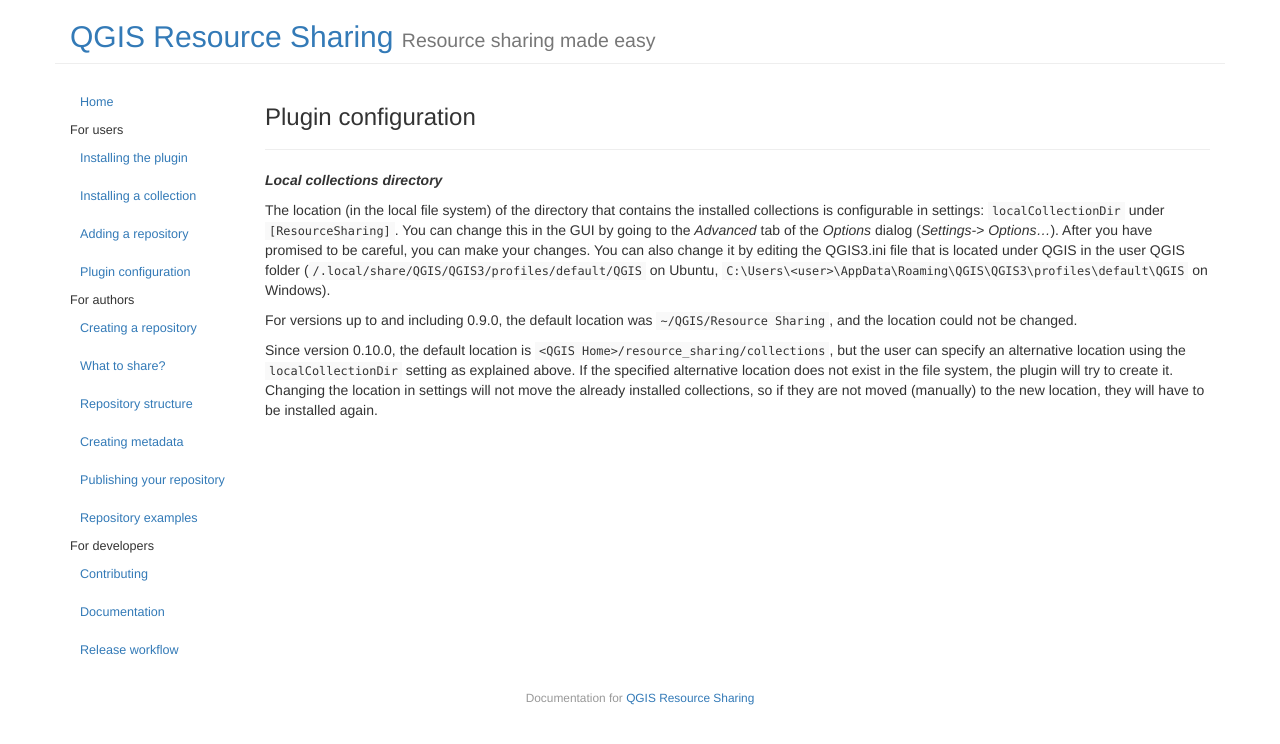
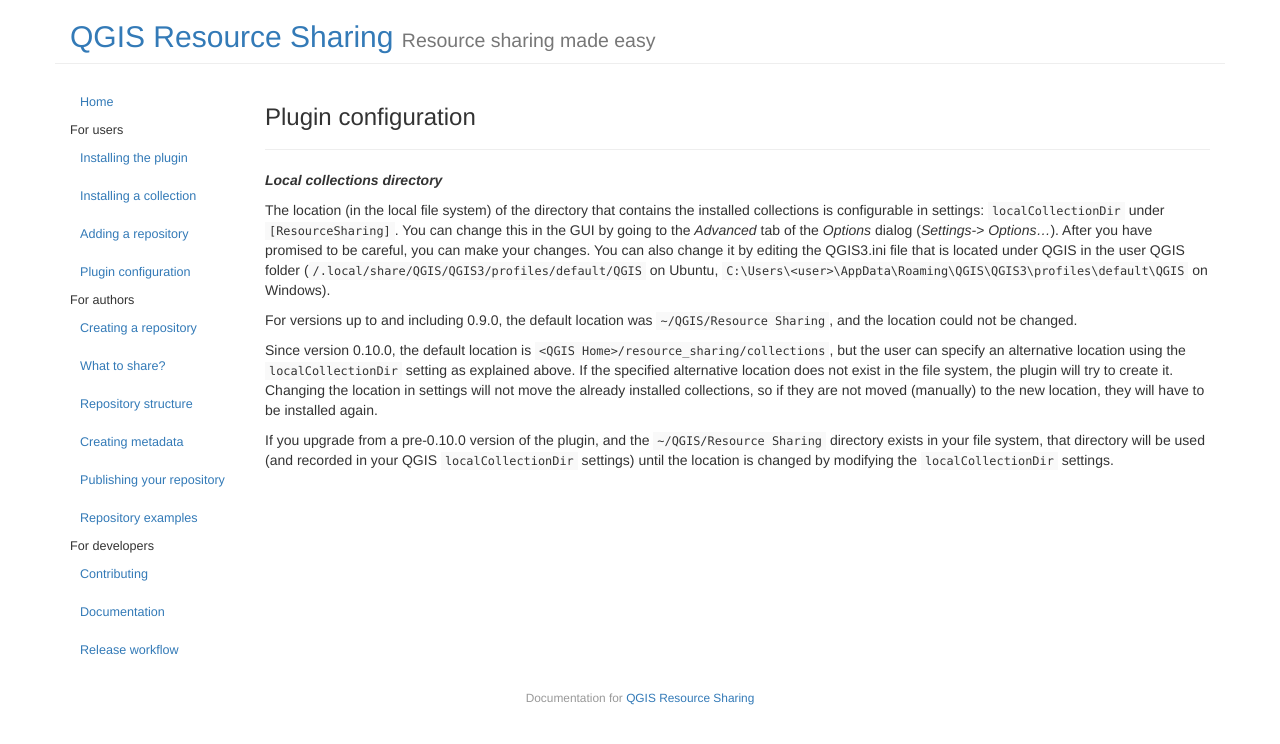
Before and after one commit to QGIS-Contribution/QGIS-ResourceSharing, a Jekyll site: the page built from _posts/2016-08-12-plugin-configuration.md, in a window 1280 px wide. Shown: the top 744 px of the page. Built offline with Jekyll 4.4.1, drawn with Linux system fonts in a browser that asks for light colours.

Commit message:
Clarify the behaviour regarding the "localCollectionDir" on plugin upgrade (#109)
Initiated by issue #109.

```diff
--- a/_posts/2016-08-12-plugin-configuration.md
+++ b/_posts/2016-08-12-plugin-configuration.md
@@ -33,3 +33,9 @@
 Changing the location in settings will not move the already installed
 collections, so if they are not moved (manually) to the new location,
 they will have to be installed again.
+
+If you upgrade from a pre-0.10.0 version of the plugin, and the
+``~/QGIS/Resource Sharing`` directory exists in your file system,
+that directory will be used (and recorded in your QGIS
+``localCollectionDir`` settings) until the location is changed by
+modifying the ``localCollectionDir`` settings.
```
